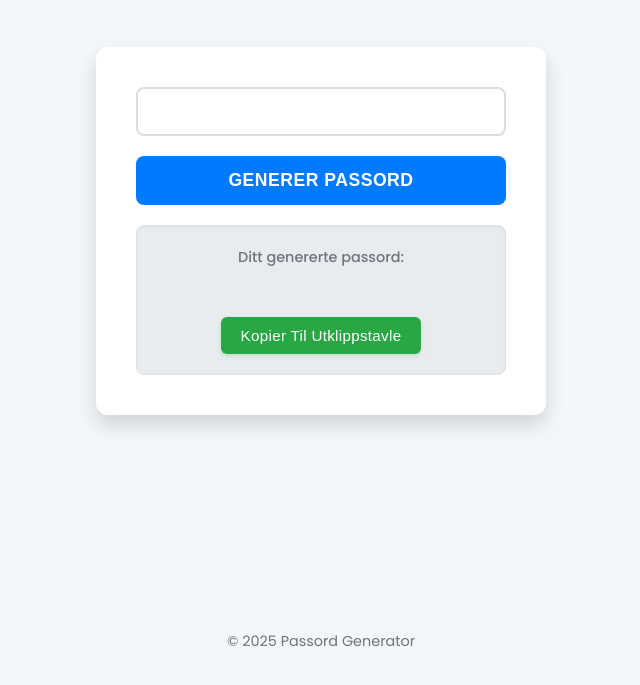
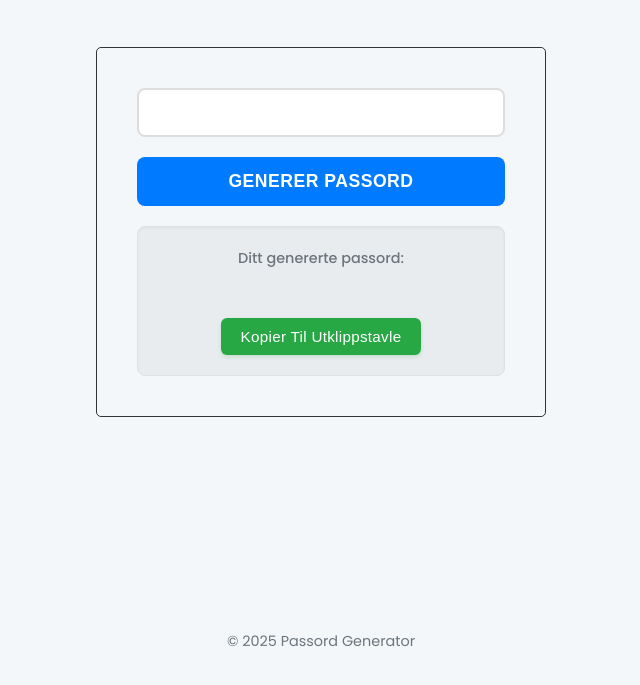
Before and after one commit to SondreHaugom/passordGenerator, a plain HTML site: page index.html in a window 1280 px wide. Shown: the part 107-792 px from the top of the page, without its empty margins (319-959 px from the left). Drawn offline with nearby package versions, Linux system fonts and the light colour scheme.

Commit message:
Refactor main section styles for improved layout and consistency

```diff
--- a/style.css
+++ b/style.css
@@ -49,16 +49,18 @@ header h1 {
 
 /* Hovedinnhold (Main) - Kort-stil */
 main {
-    background-color: var(--secondary-color);
     padding: 40px;
-    border-radius: 12px;
-    box-shadow: var(--shadow-medium);
+    border-radius: 5px;
+    border-width: 1px;
+    border-style: solid;
+    border-color: #333;
     width: 100%;
     max-width: 450px;
     display: flex;
     flex-direction: column;
     gap: 20px;
     margin-bottom: 30px;
+
 }
 
 /* Inndatafelt for passordlengde */
```
